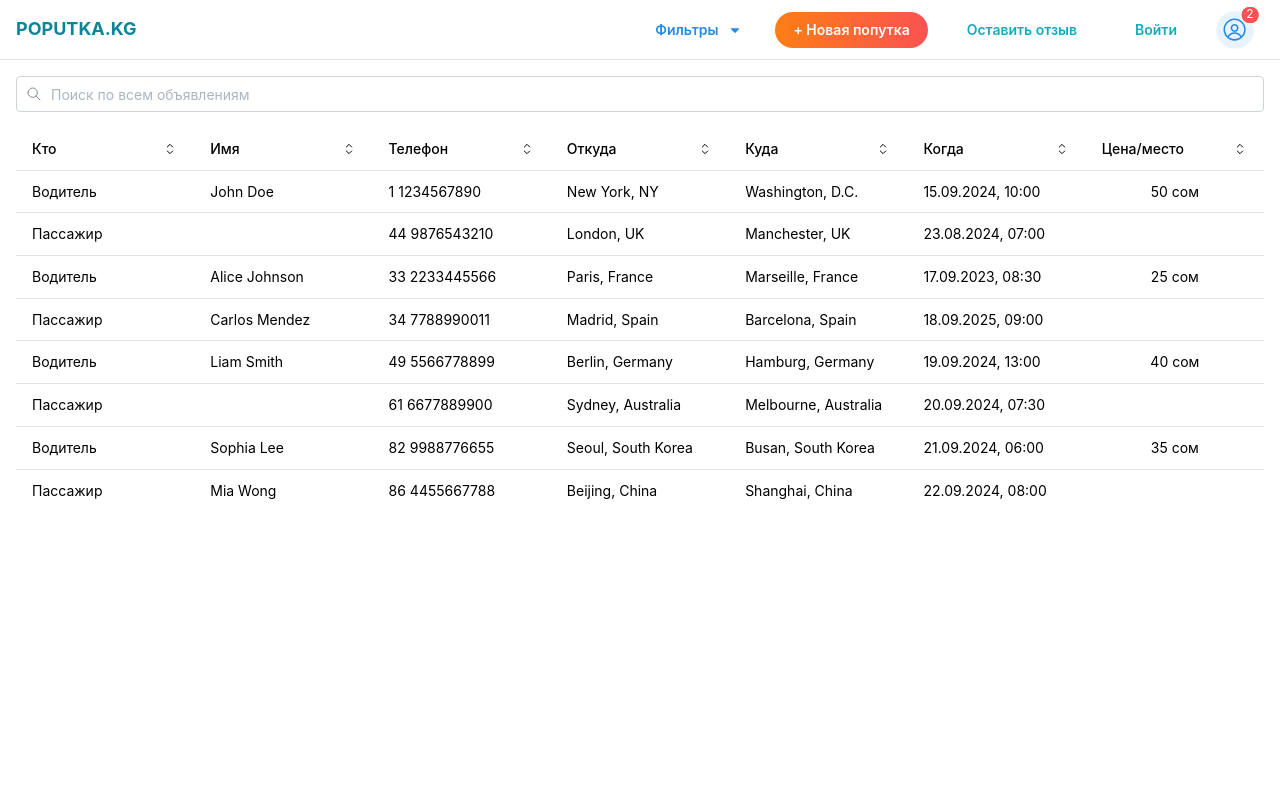
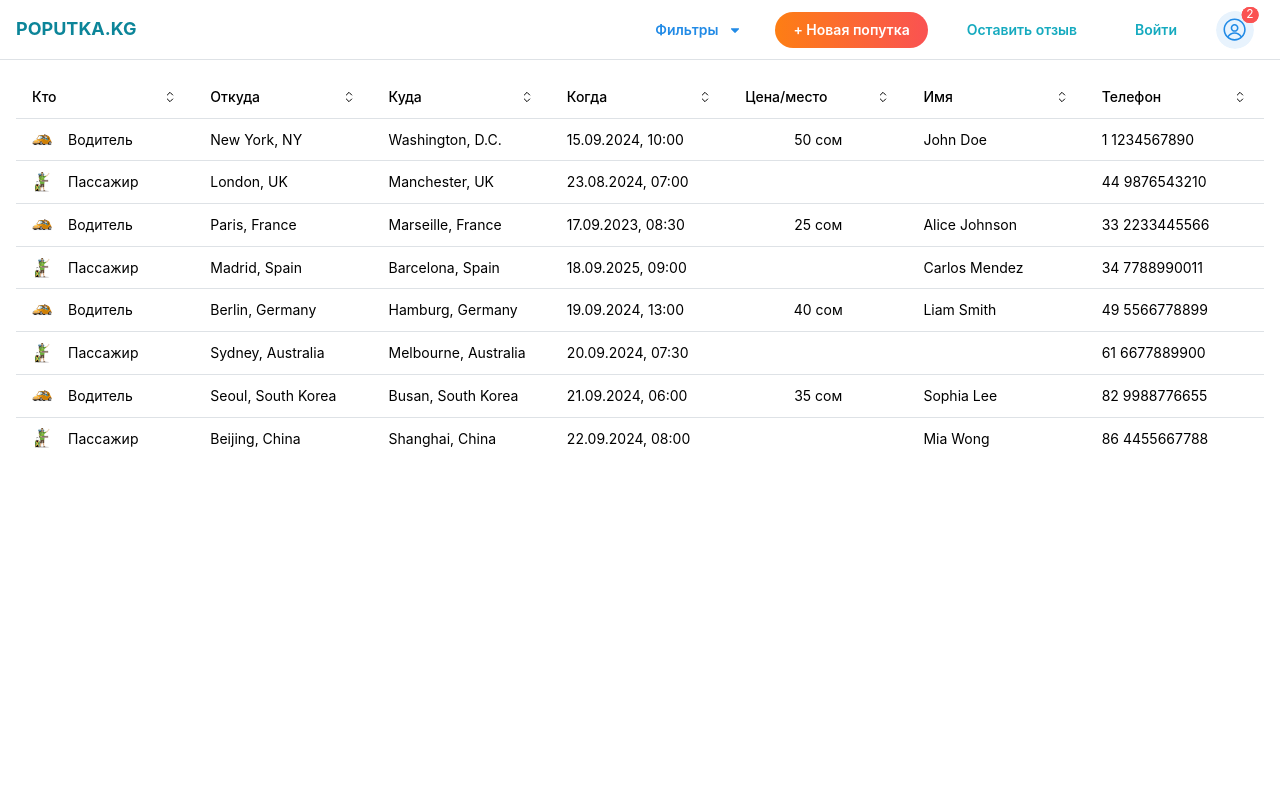
Before and after one commit to bakai-taalaibek/carpool, a Next.js app in the folder client/: page / in a window 1280 px wide. Shown: the top 800 px of the page. Built offline with nearby package versions, Linux system fonts and the light colour scheme.

Commit message:
Improve table readability and arrangement

```diff
--- a/client/app/page.tsx
+++ b/client/app/page.tsx
@@ -3,36 +3,26 @@ import { useState } from "react";
 import {
   Table,
   ScrollArea,
-  UnstyledButton,
   Group,
   Text,
   Center,
-  TextInput,
-  rem,
   Box,
   Flex,
+  Avatar,
 } from "@mantine/core";
 import {
   IconSelector,
   IconChevronDown,
   IconChevronUp,
-  IconSearch,
 } from "@tabler/icons-react";
 import { useRouter } from "next/navigation";
 import { posts, RowData } from "./mock";
+import { postAuthorRole } from "../enums/postAuthorRole";
 
 const headers: { name: string; value: keyof RowData }[] = [
   {
     name: "Кто",
     value: "role",
-  },
-  {
-    name: "Имя",
-    value: "name",
-  },
-  {
-    name: "Телефон",
-    value: "phone",
   },
   {
     name: "Откуда",
@@ -49,6 +39,14 @@ const headers: { name: string; value: keyof RowData }[] = [
   {
     name: "Цена/место",
     value: "pricePerSeat",
+  },
+  {
+    name: "Имя",
+    value: "name",
+  },
+  {
+    name: "Телефон",
+    value: "phone",
   },
 ];
 
@@ -166,13 +164,41 @@ export default function HomePage() {
 
   const rows = sortedData.map((row) => (
     <Table.Tr
+      // bg={lighten(
+      //   row.role === postAuthorRole.Driver
+      //     ? "var(--mantine-color-yellow-0)"
+      //     : "var(--mantine-color-green-0)",
+      //   0.7
+      // )}
+      className={
+        row.role === postAuthorRole.Driver
+          ? "bg-yellow-50/60 hover:bg-[#f2f2e1]"
+          : "hover:bg-[#f0f0f0]"
+      }
       key={row.postId}
       style={{ cursor: "pointer" }}
       onClick={() => router.push(`/post/${row.postId}`)}
     >
-      <Table.Td>{row.role}</Table.Td>
-      <Table.Td>{row.name}</Table.Td>
-      <Table.Td>{row.phone.phoneCode + " " + row.phone.phoneNumber}</Table.Td>
+      <Table.Td>
+        <Group
+        // className={
+        //   row.role === postAuthorRole.Driver
+        //     ? "text-yellow-600 font-medium"
+        //     : "text-green-800 font-medium"
+        // }
+        >
+          <Avatar
+            src={
+              row.role === postAuthorRole.Driver
+                ? "/driver8.jpg"
+                : "/passenger2.jpg"
+            }
+            size={20}
+            radius="sm"
+          />
+          {row.role}
+        </Group>
+      </Table.Td>
       <Table.Td>{row.origin}</Table.Td>
       <Table.Td>{row.destination}</Table.Td>
       <Table.Td>
@@ -186,13 +212,15 @@ export default function HomePage() {
       <Table.Td style={{ textAlign: "center" }}>
         {row.pricePerSeat && row.pricePerSeat + " сом"}
       </Table.Td>
+      <Table.Td>{row.name}</Table.Td>
+      <Table.Td>{row.phone.phoneCode + " " + row.phone.phoneNumber}</Table.Td>
     </Table.Tr>
   ));
 
   return (
     <Box>
       <ScrollArea>
-        <TextInput
+        {/* <TextInput
           placeholder="Поиск по всем объявлениям"
           mb="md"
           leftSection={
@@ -200,7 +228,7 @@ export default function HomePage() {
           }
           value={searchString}
           onChange={handleSearchChange}
-        />
+        /> */}
         <Table
           horizontalSpacing="md"
           verticalSpacing="xs"
```
